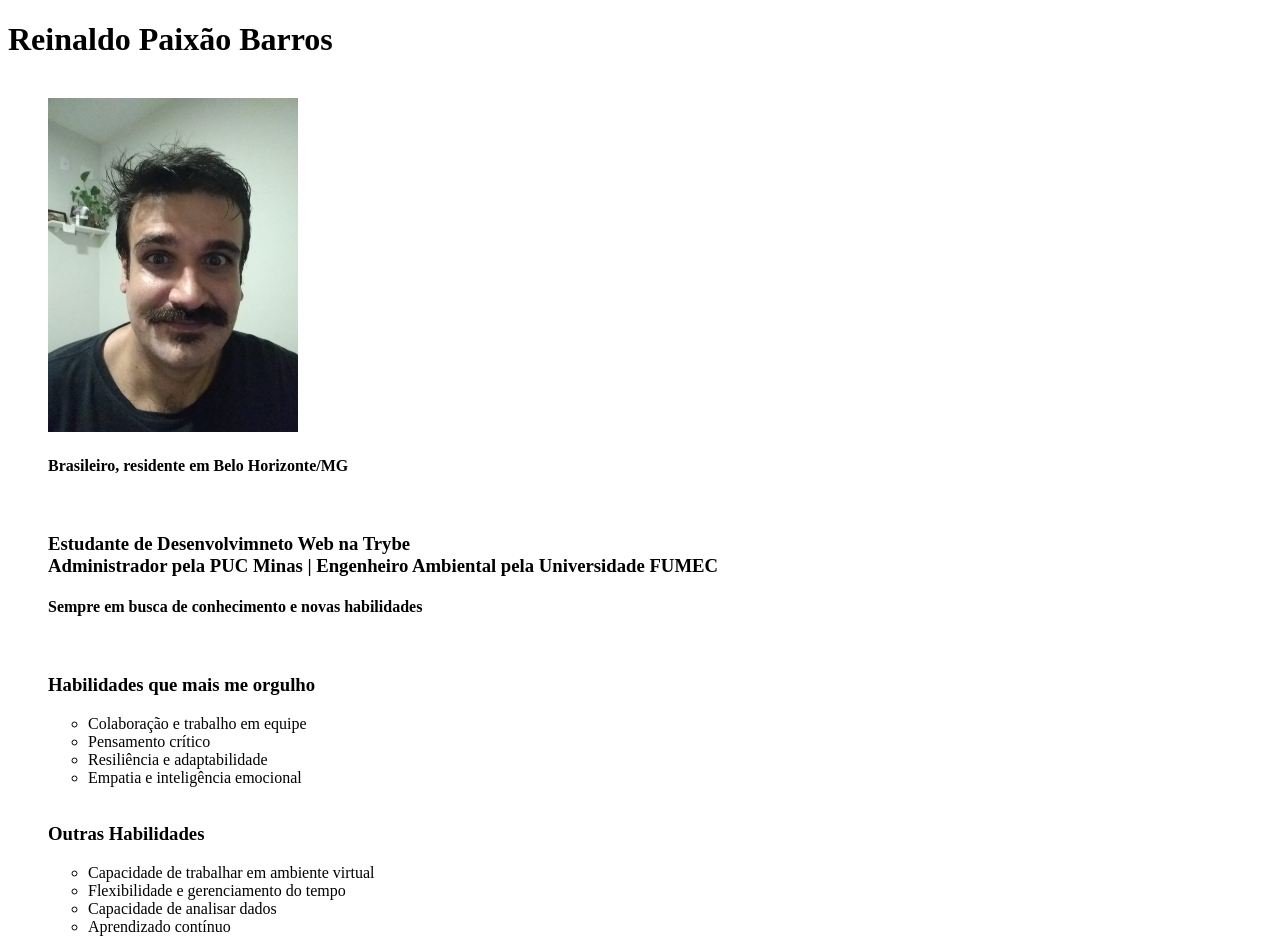
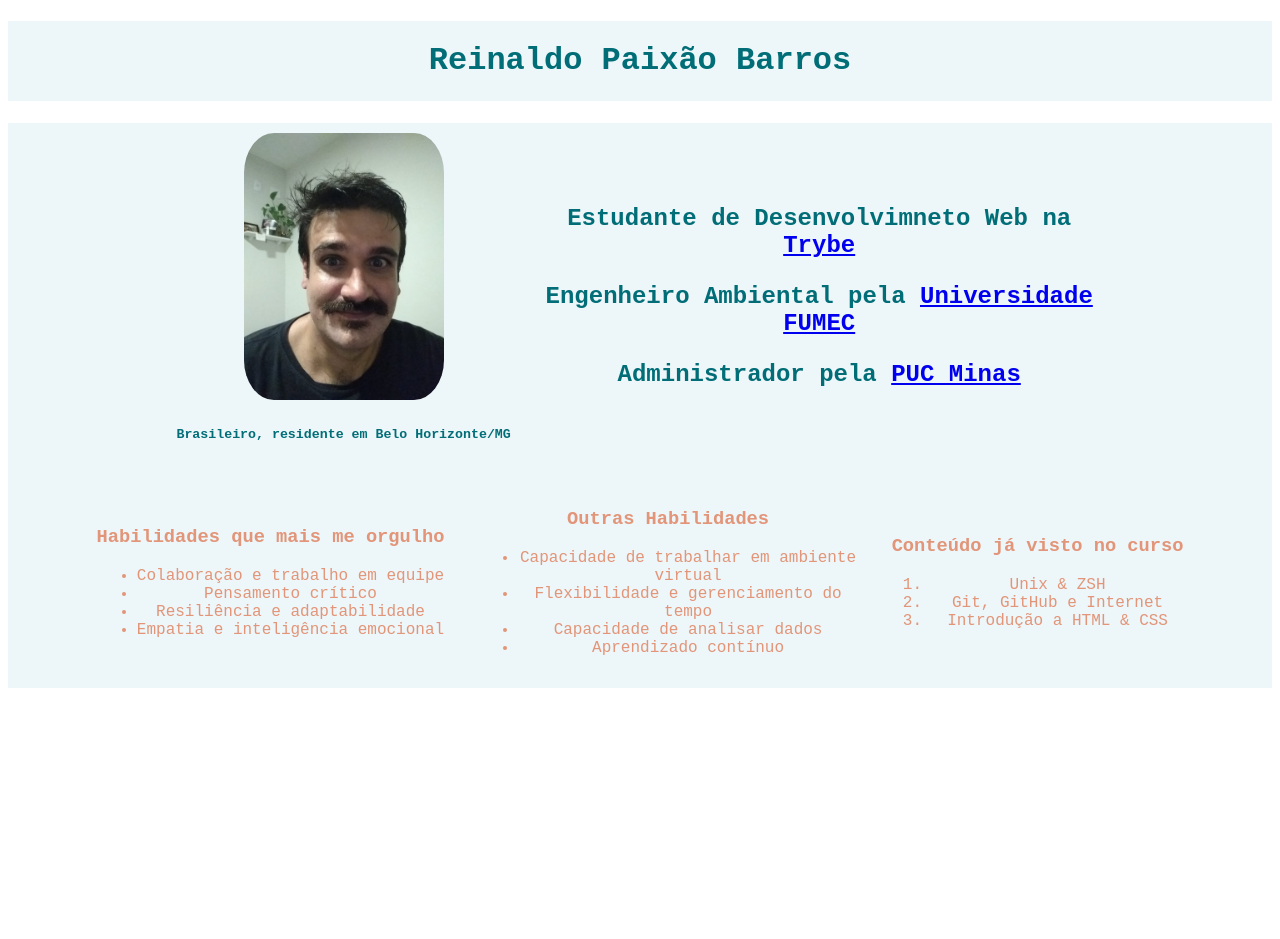
Before and after one commit to reipaixao/reipaixao.github.io, a plain HTML site: page index.html in a window 1280 px wide. Shown: the top 939 px of the page. After the commit the page ends 800 px from the top, so only its background shows below. Drawn offline with Linux system fonts and the light colour scheme.

Commit message:
Adiciona estilo e melhoramentos ao portfolio

```diff
--- a/index.html
+++ b/index.html
@@ -1,43 +1,60 @@
 <!DOCTYPE html>
 <html lang="pt-br">
+
 <head>
+    <link rel="stylesheet" href="style.css">
     <meta charset="UTF-8">
     <title>Reinaldo Paixão Barros</title>
 </head>
+
 <body>
+
+  <div class="cabeça">
     <h1>Reinaldo Paixão Barros</h1>
-    <ol><br><img src="Selfie.jpeg" width = 250px>
-    <br><h4>Brasileiro, residente em Belo Horizonte/MG</h4>
-<br><h3>Estudante de Desenvolvimneto Web na Trybe<br>
-Administrador pela PUC Minas | Engenheiro Ambiental pela Universidade FUMEC</h3>
-<h4>Sempre em busca de conhecimento e novas habilidades</h4>
-<br><h3>Habilidades que mais me orgulho</h3>
+  </div>
+
+  <div class="foto-descrição">
+
+    <div class="descrição">
+      <img class="border-radius" src="Selfie.jpeg" width = 200px>
+      <h5>Brasileiro, residente em Belo Horizonte/MG</h5>
+    </div>
+
+    <div class="descrição">
+      <h2>Estudante de Desenvolvimneto Web na <a href="www.betrybe.com">Trybe</a><p> Engenheiro Ambiental pela <a href="www.fumec.br">Universidade FUMEC</a><p>Administrador pela <a href="www.pucminas.br">PUC Minas</a>
+    </div>
+
+
+
+  <div class="alinahmento">
+    <div class="descrição-2">
+      <h3>Habilidades que mais me orgulho</h3>
         <ul>
           <li>Colaboração e trabalho em equipe</li>
           <li>Pensamento crítico</li>
           <li>Resiliência e adaptabilidade</li>
           <li>Empatia e inteligência emocional</li>
         </ul>
-<br><h3>Outras Habilidades</h3>
-<ul><li>Capacidade de trabalhar em ambiente virtual</li>
+    </div>
+
+    <div class="descrição-2">
+      <h3>Outras Habilidades</h3>
+        <ul>
+          <li>Capacidade de trabalhar em ambiente virtual</li>
           <li>Flexibilidade e gerenciamento do tempo</li>
           <li>Capacidade de analisar dados</li>
           <li>Aprendizado contínuo</li>
         </ul>
-<br><h3>Conteúdo já visto no curso</h3>
+    </div>
+
+    <div class="descrição-2">
+      <h3>Conteúdo já visto no curso</h3>
         <ol>
           <li>Unix & ZSH</li>
           <li>Git, GitHub e Internet</li>
           <li>Introdução a HTML & CSS</li>
         </ol>
-
-<br> <br>   <a href="Selfie.jpeg">Foto do perfil</a>
-<br><br>    <a href="https://www.betrybe.com" target="_blank">Onde estudo</a>
-<br><br><br><br><br>
-
-
-
-
-
+    </div>
+  </div>
 </body>
 </html>
--- /dev/null
+++ b/style.css
@@ -0,0 +1,51 @@
+body {
+    background-color: ffddd2;
+}
+.cabeça {
+    color: #006d77;
+    background-color: #edf6f9;
+    display: block;
+    font-family: 'Courier New', Courier, monospace;
+    font-size: 100%;
+    line-height: 80px;
+    text-align: center;
+  }
+
+  .foto-descrição {
+
+    color: #006d77;
+    background-color: #edf6f9;
+    text-align: center;
+
+  }
+
+  .descrição {
+
+    font-family: 'Courier New', Courier, monospace;
+    max-width: 45%;
+    text-align: center;
+    margin: 10px;
+    display: inline-block;
+    vertical-align: middle;
+
+  }
+
+  .descrição-2 {
+    padding: 5px;
+    background-color: #edf6f9;
+    color: #e29578;
+    font-family: 'Courier New', Courier, monospace;
+    margin: 10px;
+    max-width: 30%;
+    text-align: center;
+    margin: 10px;
+    display: inline-block;
+    vertical-align: middle;
+  }
+    .alinhamento {
+    text-align: center;
+    }
+
+    .border-radius {
+        border-radius: 15%;
+    }
```
Lines whose indentation alone changed are shown as unchanged.
